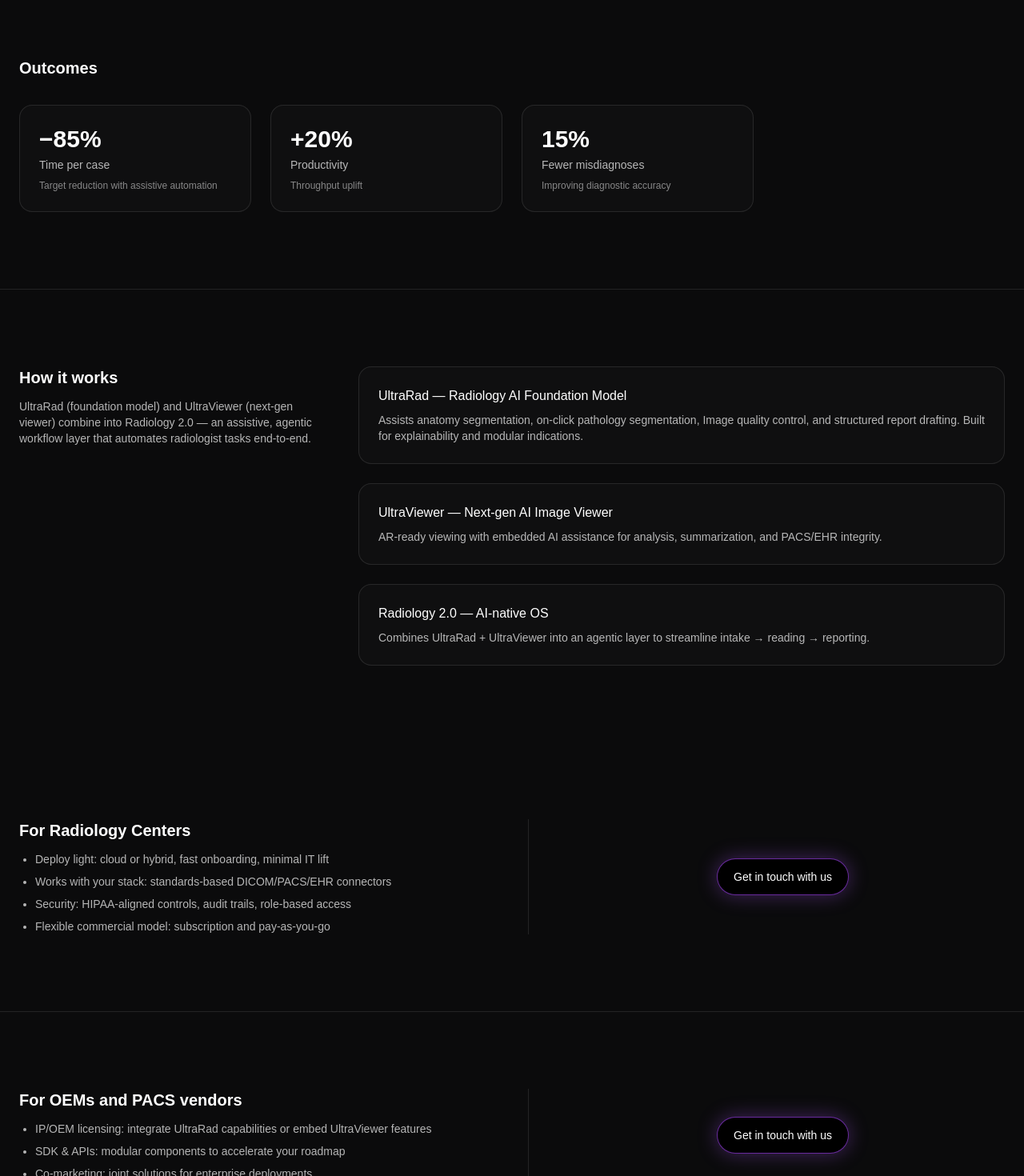
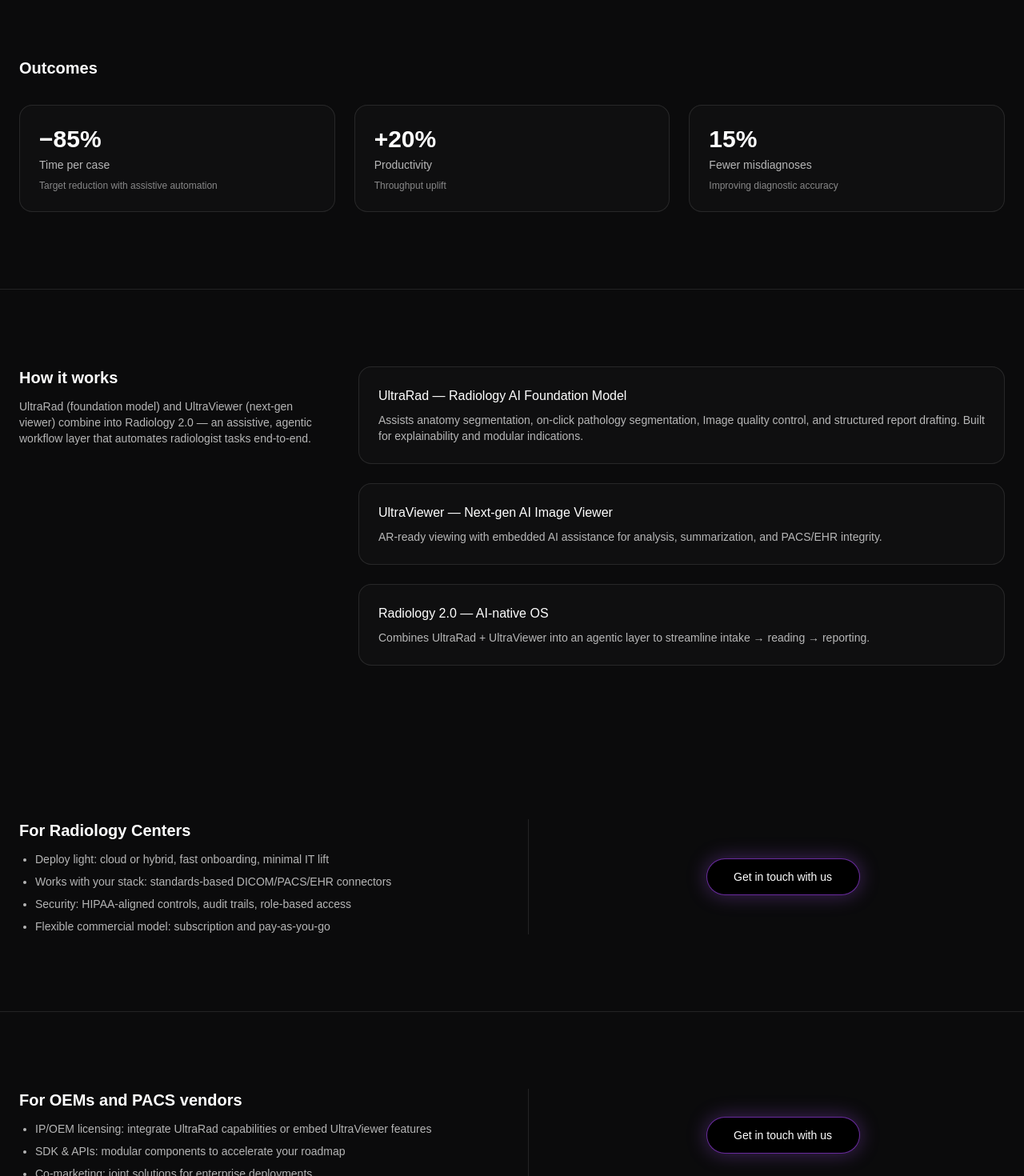
Before and after one commit to efreethy/ultra-public, a Next.js app: page / in a window 1280 px wide. Shown: the part 1160-2630 px from the top of the page at 80% size. Built offline with nearby package versions, Linux system fonts and the light colour scheme.

Commit message:
style tweaks

```diff
--- a/src/app/page.tsx
+++ b/src/app/page.tsx
@@ -144,7 +144,7 @@ export default function Home() {
                 <div className="flex">
                   <a
                     href="#how"
-                    className="inline-flex items-center justify-center rounded-full bg-black text-white text-sm font-medium px-5 py-3 border border-purple-500/60 shadow-[0_0_24px_rgba(168,85,247,0.35)] hover:shadow-[0_0_32px_rgba(168,85,247,0.5)] hover:border-purple-400 transition"
+                    className="inline-flex items-center justify-center rounded-full bg-black text-white text-sm font-medium px-5 py-3 whitespace-nowrap border border-purple-500/60 shadow-[0_0_24px_rgba(168,85,247,0.35)] hover:shadow-[0_0_32px_rgba(168,85,247,0.5)] hover:border-purple-400 transition w-full sm:w-auto text-center"
                   >
                     Why Is Radiology 2.0 The Future of Radiology?
                   </a>
@@ -214,7 +214,7 @@ export default function Home() {
             <div className="flex items-end justify-between gap-6 mb-8">
               <h2 className="text-xl font-semibold">Outcomes</h2>
             </div>
-            <div className="grid sm:grid-cols-2 lg:grid-cols-4 gap-6">
+            <div className="grid sm:grid-cols-2 lg:grid-cols-3 gap-6">
               {[
                 {
                   stat: "−85%",
@@ -315,7 +315,7 @@ export default function Home() {
             >
               <a
                 href="#contact"
-                className="inline-flex items-center justify-center rounded-full bg-black text-white text-sm font-medium px-5 py-3 border border-purple-500/60 shadow-[0_0_24px_rgba(168,85,247,0.35)] hover:shadow-[0_0_32px_rgba(168,85,247,0.5)] hover:border-purple-400 transition"
+                className="inline-flex items-center justify-center rounded-full bg-black text-white text-sm font-medium px-5 py-3 whitespace-nowrap border border-purple-500/60 shadow-[0_0_24px_rgba(168,85,247,0.35)] hover:shadow-[0_0_32px_rgba(168,85,247,0.5)] hover:border-purple-400 transition min-w-[12rem] text-center"
               >
                 Get in touch with us
               </a>
@@ -346,7 +346,7 @@ export default function Home() {
             <div className="md:border-l md:border-white/10 md:pl-10 flex items-center justify-center">
               <a
                 href="#contact"
-                className="inline-flex items-center justify-center rounded-full bg-black text-white text-sm font-medium px-5 py-3 border border-purple-500/60 shadow-[0_0_24px_rgba(168,85,247,0.35)] hover:shadow-[0_0_32px_rgba(168,85,247,0.5)] hover:border-purple-400 transition"
+                className="inline-flex items-center justify-center rounded-full bg-black text-white text-sm font-medium px-5 py-3 whitespace-nowrap border border-purple-500/60 shadow-[0_0_24px_rgba(168,85,247,0.35)] hover:shadow-[0_0_32px_rgba(168,85,247,0.5)] hover:border-purple-400 transition min-w-[12rem] text-center"
               >
                 Get in touch with us
               </a>
--- a/src/components/HeroVisualization.tsx
+++ b/src/components/HeroVisualization.tsx
@@ -12,9 +12,9 @@ type VisualMode = {
 };
 
 const visualModes: readonly VisualMode[] = [
+  { key: "fog", Component: VantaFog },
   { key: "cells", Component: VantaCells },
   { key: "trunk", Component: VantaTrunk },
-  { key: "fog", Component: VantaFog },
   { key: "clouds", Component: VantaClouds },
 ] as const;
 
```
